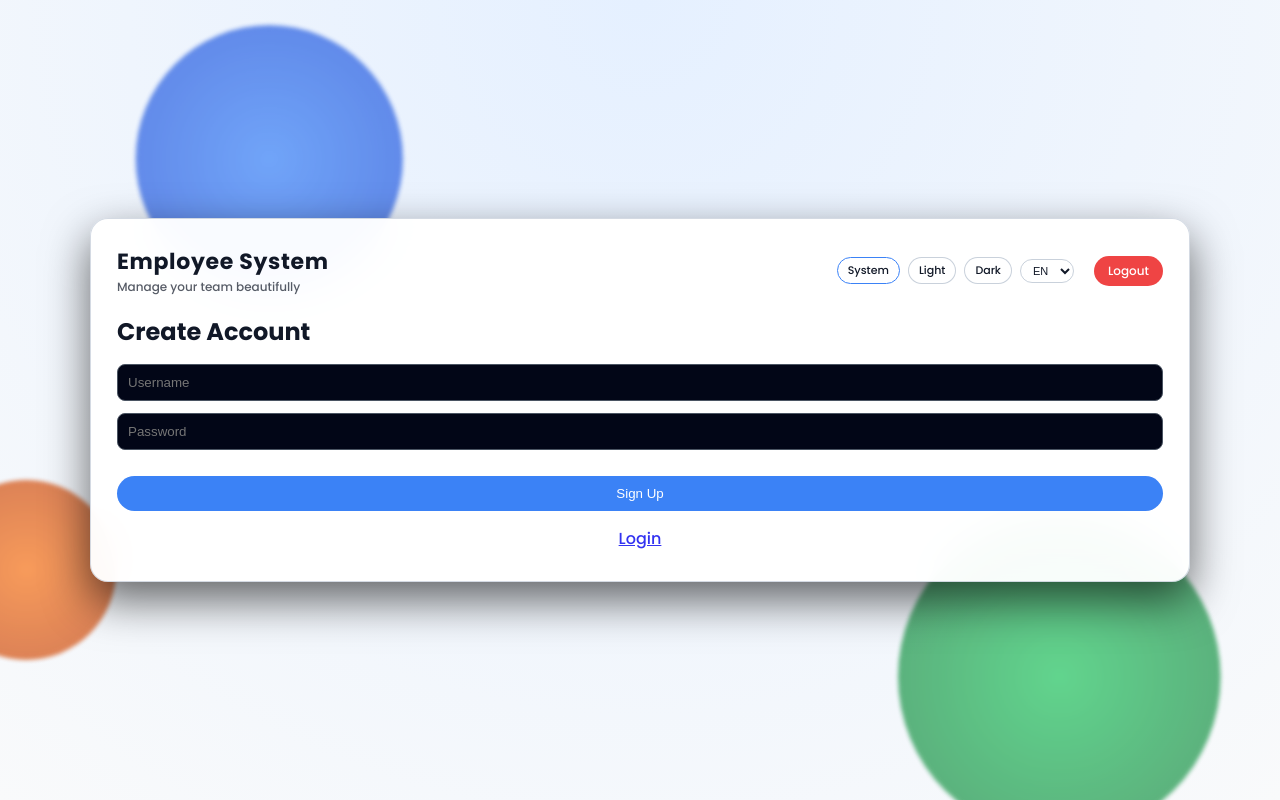
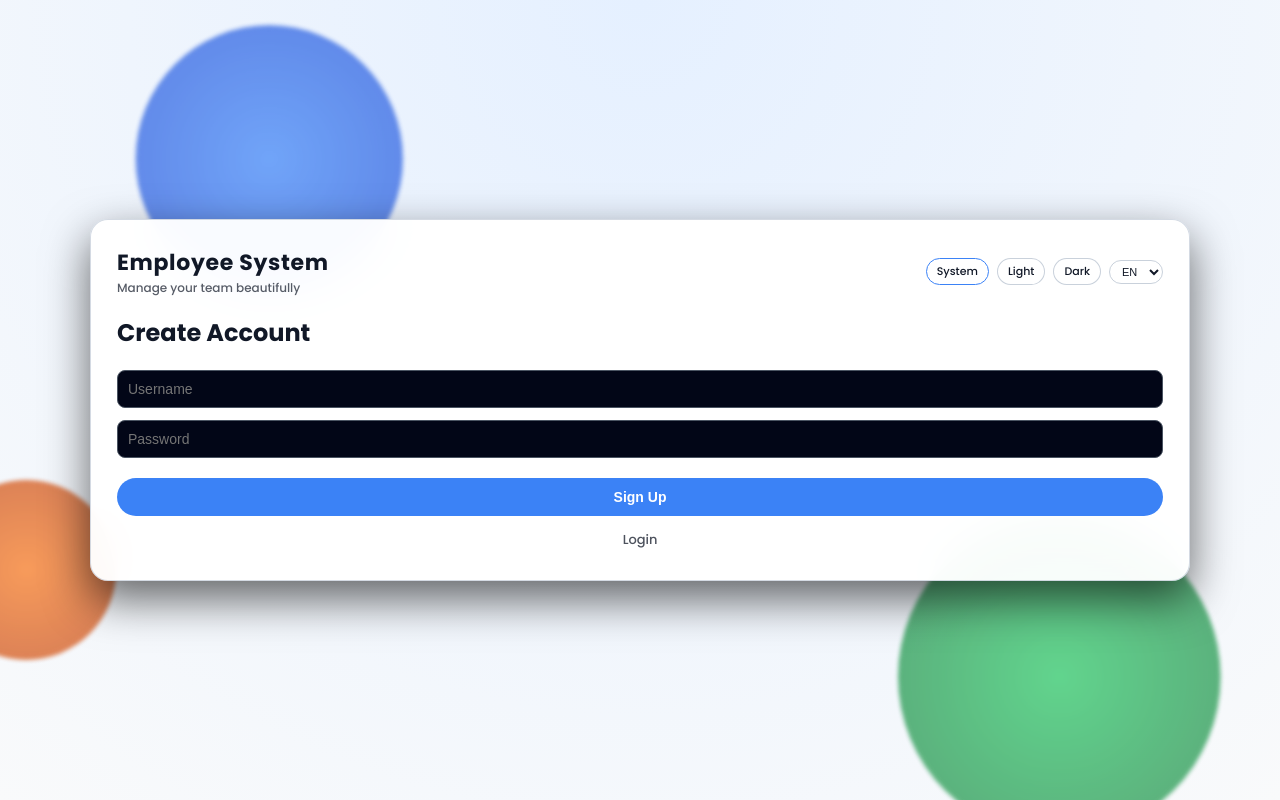
Before and after one commit to CodeByCloud/Employee-System, a Flask app: page /signup in a window 1280 px wide. Run offline with Flask 3, Linux system fonts and the light colour scheme.

Commit message:
fix: repair login and signup forms - move inputs inside form, add error messages

```diff
--- a/app.py
+++ b/app.py
@@ -52,7 +52,7 @@ def signup():
 
         # Check if user already exists
         if any(u["username"] == username for u in users):
-            return "User already exists", 400
+            return render_template("signup.html", error="Username already exists. Please choose another."), 400
 
         # Save new user
         users.append({"username": username, "password": password})
@@ -81,7 +81,7 @@ def login():
             session["user"] = user
             return redirect(url_for("employees_page"))
 
-        return "Invalid credentials", 401
+        return render_template("login.html", error="Invalid username or password."), 401
 
     return render_template("login.html")
 
--- a/templates/signup.html
+++ b/templates/signup.html
@@ -1,26 +1,35 @@
 {% extends "base.html" %}
+{% set hide_logout = true %}
 {% block content %}
 
-<h2 data-i18n="signup_title" style="margin-bottom:15px;"></h2>
+<h2 data-i18n="signup_title" style="margin-bottom:20px;">Create Account</h2>
+
+{% if error %}
+<div
+    style="background:#7f1d1d; color:#fca5a5; padding:10px 14px; border-radius:8px; margin-bottom:14px; font-size:13px;">
+    {{ error }}
+</div>
+{% endif %}
 
 <form method="POST" style="display:flex; flex-direction:column; gap:12px;">
 
-    <input type="text" name="username"
-           data-i18n-placeholder="login_username"
-           style="padding:10px; border-radius:8px; border:1px solid #4b5563; background:#020617; color:white;">
+    <input type="text" name="username" data-i18n-placeholder="login_username" placeholder="Username" required
+        style="padding:10px; border-radius:8px; border:1px solid #4b5563; background:#020617; color:white; outline:none; font-size:14px;">
 
-    <input type="password" name="password"
-           data-i18n-placeholder="login_password"
-           style="padding:10px; border-radius:8px; border:1px solid #4b5563; background:#020617; color:white;">
+    <input type="password" name="password" data-i18n-placeholder="login_password" placeholder="Password" required
+        style="padding:10px; border-radius:8px; border:1px solid #4b5563; background:#020617; color:white; outline:none; font-size:14px;">
 
-    <button type="submit"
-            data-i18n="signup_button"
-            style="margin-top:14px; width:100%; padding:10px; border-radius:999px; border:none; background:#3b82f6; color:white; font-weight:500; cursor:pointer;">
+    <button type="submit" data-i18n="signup_button"
+        style="margin-top:8px; width:100%; padding:11px; border-radius:999px; border:none; background:#3b82f6; color:white; font-weight:600; cursor:pointer; font-size:14px; transition:background 0.2s;">
+        Sign Up
     </button>
+
 </form>
 
-<p style="text-align:center; margin-top:15px;">
-    <a href="/login" data-i18n="login_button" style="opacity:0.8;"></a>
+<p style="text-align:center; margin-top:14px; font-size:13px;">
+    <a href="/login" data-i18n="login_button" style="opacity:0.75; text-decoration:none; color:inherit;">
+        Already have an account? Login
+    </a>
 </p>
 
 {% endblock %}
```
Also changed, not shown: templates/login.html (+23 -16 lines).
